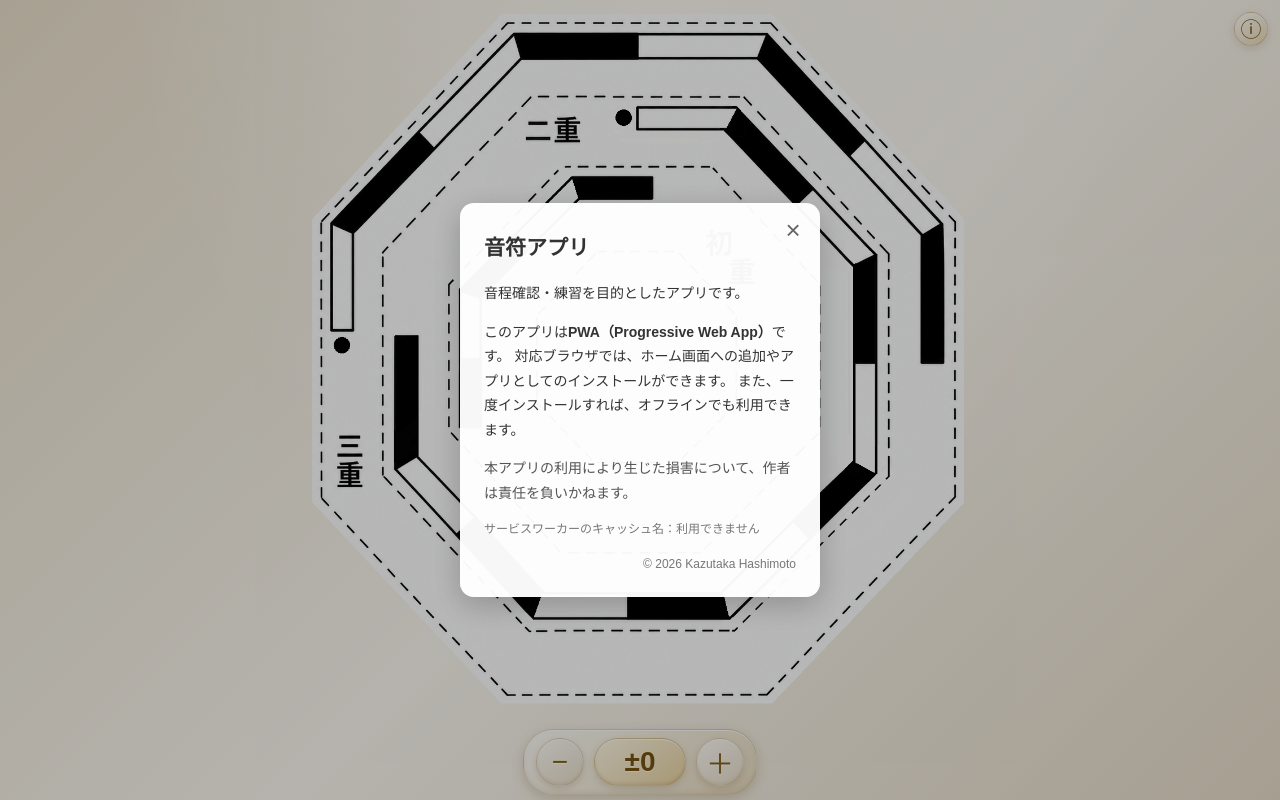
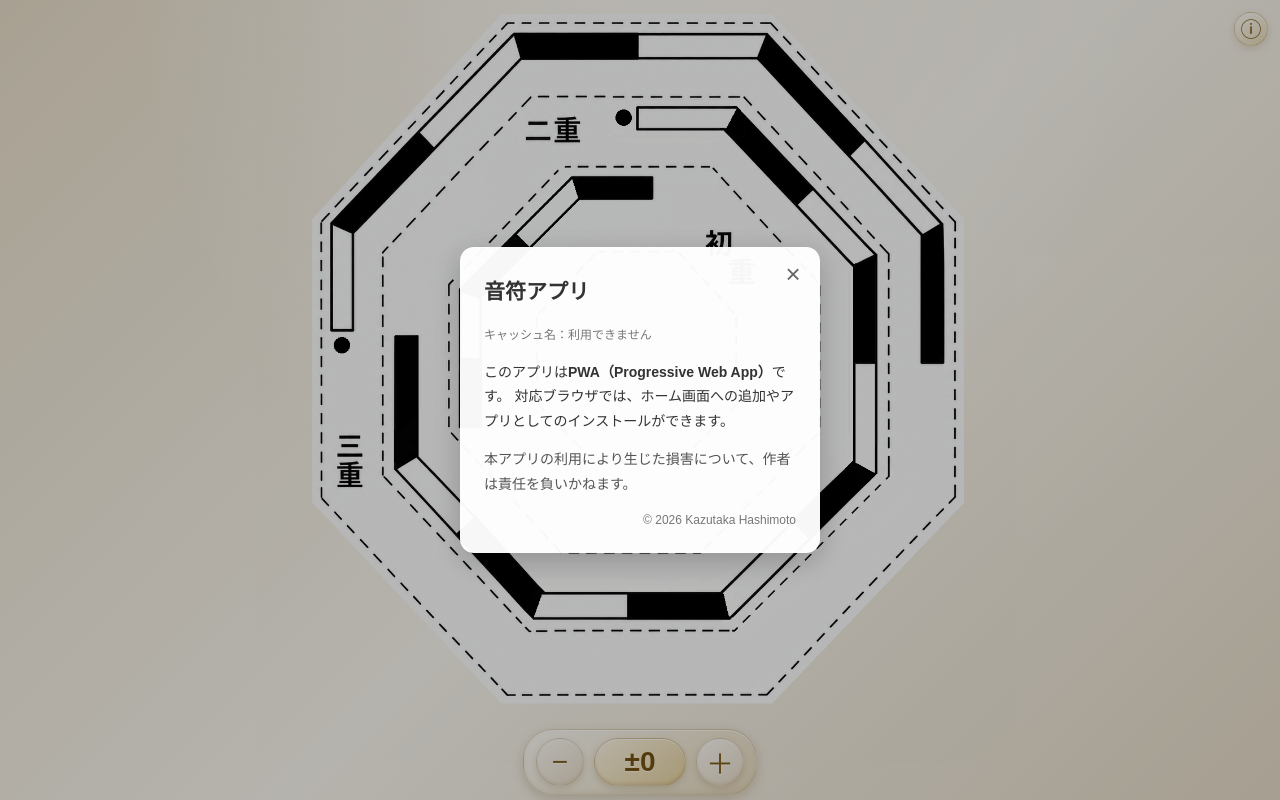
Before and after one commit to kazutakahashimoto111gpt-dot/GoeikaApp, a website: page index.html in a window 1280 px wide. Both pictures are taken after a click on the button "このアプリについて". Drawn offline with Linux system fonts and the light colour scheme.

Commit message:
ダイアログにキャッシュ名表示を追加-2

```diff
--- a/index.html
+++ b/index.html
@@ -212,22 +212,17 @@
         音符アプリ
       </h1>
 
-      <p>
-        音程確認・練習を目的としたアプリです。
+      <p id="infoCacheName">
+        キャッシュ名：<span id="cacheNameValue">確認中…</span>
       </p>
 
       <p>
         このアプリは<strong>PWA（Progressive Web App）</strong>です。
         対応ブラウザでは、ホーム画面への追加やアプリとしてのインストールができます。
-        また、一度インストールすれば、オフラインでも利用できます。
       </p>
 
       <p id="infoDisclaimer">
         本アプリの利用により生じた損害について、作者は責任を負いかねます。
-      </p>
-
-      <p id="infoCacheName">
-        サービスワーカーのキャッシュ名：<span id="cacheNameValue">確認中…</span>
       </p>
 
       <p id="infoCopyright">
--- a/sw.js
+++ b/sw.js
@@ -49,7 +49,7 @@
 // ====================================================
 
 const CACHE_NAME =
-  "v1.0.45";
+  "v1.0.46";
 
 
 
```
